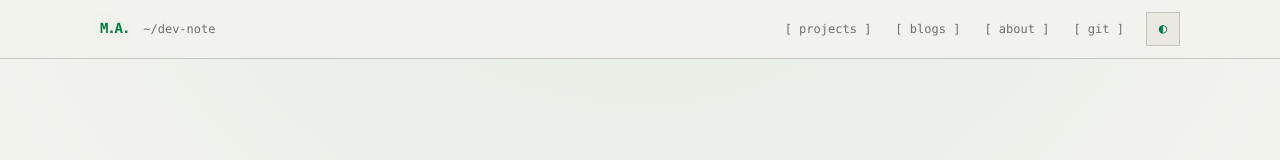
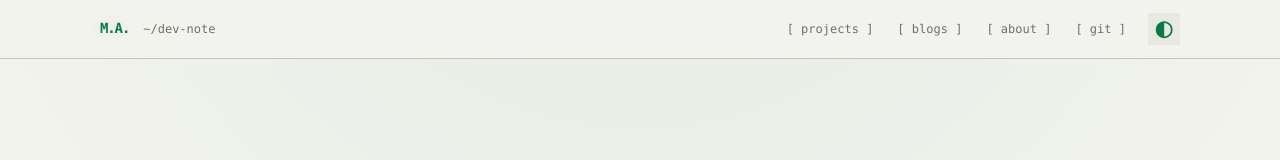
Before and after one commit to maaahad/dev-note, a Next.js app: page / in a window 1280 px wide. Shown: the top 160 px of the page. Built offline with nearby package versions, Linux system fonts and the light colour scheme.

Commit message:
polishing ThemeToggle button

```diff
--- a/src/app/globals.css
+++ b/src/app/globals.css
@@ -218,15 +218,15 @@ button {
 }
 
 .theme-toggle {
-  width: 34px;
-  height: 34px;
+  width: 32px;
+  height: 32px;
 
   margin-left: 8px;
 
   display: grid;
   place-items: center;
 
-  border: 1px solid var(--line);
+  /* border: 1px solid var(--line); */
 
   background: var(--panel);
 
@@ -237,6 +237,10 @@ button {
   transition:
     border-color 120ms ease,
     background 120ms ease;
+}
+
+.theme-toggle > span {
+  scale: 2;
 }
 
 .theme-toggle:hover {
--- a/src/components/ThemeToggle.tsx
+++ b/src/components/ThemeToggle.tsx
@@ -28,7 +28,7 @@ export function ThemeToggle() {
       aria-label={isDark ? "Switch to light mode" : "Switch to dark mode"}
       onClick={() => setTheme(isDark ? "light" : "dark")}
     >
-      {isDark ? "☼" : "◐"}
+      <span>{isDark ? "☼" : "◐"}</span>
     </button>
   );
 }
```
